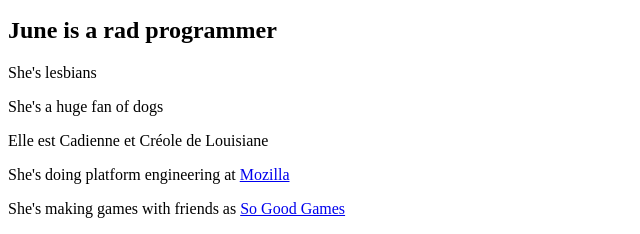
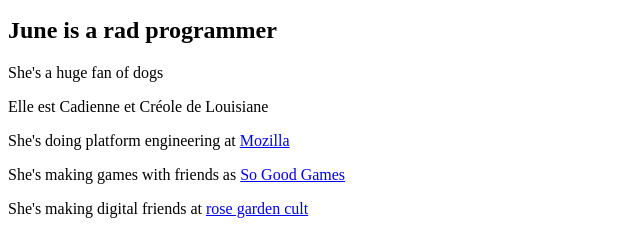
Before and after one commit to amychurchwell/futch, a Gatsby site: page /about in a window 1280 px wide. Shown: the part 811-1045 px from the top of the page, without its empty margins (0-640 px from the left). Built offline with nearby package versions, Linux system fonts and the light colour scheme; Gatsby itself is replaced by a stand-in of ours.

Commit message:
add rgc link

```diff
--- a/src/pages/about.js
+++ b/src/pages/about.js
@@ -7,7 +7,6 @@ export default () => (
     <Sidebar />
     <div className="page">
       <h2>June is a rad programmer</h2>
-      <p>She's lesbians</p>
       <p>She's a huge fan of dogs</p>
       <p>Elle est Cadienne et Créole de Louisiane</p>
       <p>
@@ -18,6 +17,10 @@ export default () => (
         She's making games with friends as{' '}
         <a href="https://sogoodgames.itch.io">So Good Games</a>
       </p>
+      <p>
+        She's making digital friends at{' '}
+        <a href="https://github.com/rosegardencult">rose garden cult</a>
+      </p>
     </div>
   </div>
 );
```
